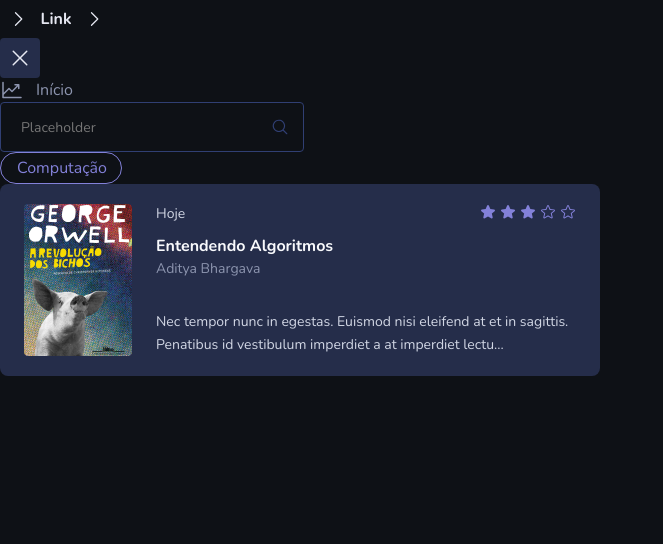
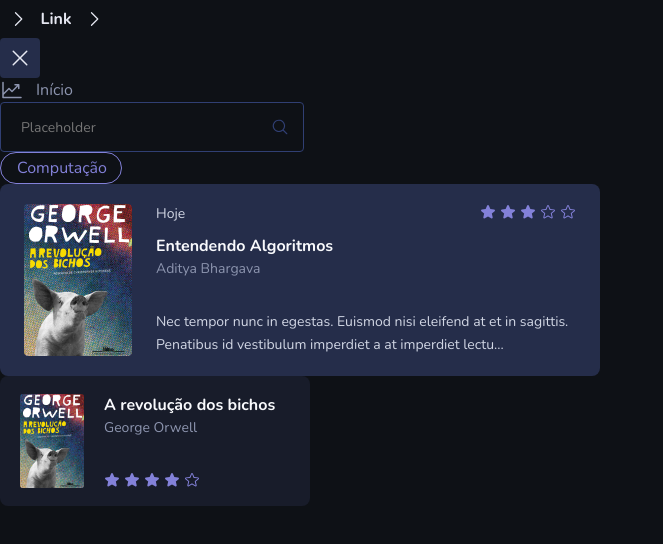
Before and after one commit to rvmelo/BookWise, a Next.js app: page / in a window 1280 px wide. Shown: the top 544 px of the page, without its empty margins (0-663 px from the left). Built offline with nearby package versions, Linux system fonts and the light colour scheme.

Commit message:
feat: add small card

```diff
--- a/src/components/card/index.tsx
+++ b/src/components/card/index.tsx
@@ -1,6 +1,6 @@
 import React from 'react'
 import Image from 'next/image'
-import book from '../../../public/images/books/Book.png'
+import book from '../../../public/images/books/book.png'
 import {
   BottomSection,
   CardContainer,
--- /dev/null
+++ b/src/components/smallCard/index.tsx
@@ -0,0 +1,45 @@
+import React from 'react'
+import Image from 'next/image'
+import book from '../../../public/images/books/book.png'
+import {
+  ContentContainer,
+  InfoCOntainer,
+  SmallCardContainer,
+  StarsContainer,
+  StyledStar,
+} from './styles'
+
+interface SmallCardProps {
+  rate: number
+  rateLimit?: number
+}
+
+export const SmallCard: React.FC<SmallCardProps> = ({
+  rate,
+  rateLimit = 5,
+}) => {
+  const starsArray = Array.from({ length: rateLimit })
+
+  const starsInfo = starsArray.map((_, i) => i <= rate - 1)
+
+  return (
+    <SmallCardContainer>
+      <Image className="closeImg" src={book} width={64} height={94} alt="" />
+      <ContentContainer>
+        <InfoCOntainer>
+          <h2>A revolução dos bichos</h2>
+          <span>George Orwell</span>
+        </InfoCOntainer>
+        <StarsContainer>
+          {starsInfo.map((star, i) =>
+            star ? (
+              <StyledStar key={i} size={16} weight="fill" />
+            ) : (
+              <StyledStar key={i} size={16} />
+            ),
+          )}
+        </StarsContainer>
+      </ContentContainer>
+    </SmallCardContainer>
+  )
+}
--- /dev/null
+++ b/src/components/smallCard/styles.ts
@@ -0,0 +1,52 @@
+import { styled } from '@/styles/stitches.config'
+import { Star } from '@phosphor-icons/react'
+
+export const SmallCardContainer = styled('div', {
+  padding: '1.125rem 1.25rem',
+  borderRadius: '8px',
+  background: '$gray700',
+
+  maxWidth: '19.35rem',
+
+  display: 'flex',
+  flexDirection: 'row',
+  gap: '1.25rem',
+
+  '&:hover': {
+    cursor: 'pointer',
+    border: '1px solid $gray600',
+  },
+})
+
+export const ContentContainer = styled('div', {
+  height: '100%',
+  display: 'flex',
+  flexDirection: 'column',
+  justifyContent: 'space-between',
+
+  gap: '2.125rem',
+})
+
+export const InfoCOntainer = styled('div', {
+  h2: {
+    fontSize: '$md',
+    fontWeight: '$bold',
+    color: '$gray100',
+  },
+
+  span: {
+    fontSize: '$sm',
+    fontWeight: '$regular',
+    color: '$gray400',
+  },
+})
+
+export const StarsContainer = styled('div', {
+  display: 'flex',
+  flexDirection: 'row',
+  gap: '4px',
+})
+
+export const StyledStar = styled(Star, {
+  color: '$purple100',
+})
--- a/src/pages/index.tsx
+++ b/src/pages/index.tsx
@@ -3,6 +3,7 @@ import { CloseButton } from '@/components/closeButton'
 import { Input } from '@/components/input'
 import { LinkButton } from '@/components/linkButton'
 import { NavigationItem } from '@/components/navigationItem'
+import { SmallCard } from '@/components/smallCard'
 import { Tag } from '@/components/tag'
 import { ChartLineUp } from '@phosphor-icons/react'
 
@@ -15,6 +16,7 @@ export default function Home() {
       <Input placeholder="Placeholder" />
       <Tag name="Computação" />
       <Card rate={3} />
+      <SmallCard rate={4} />
     </>
   )
 }
```
